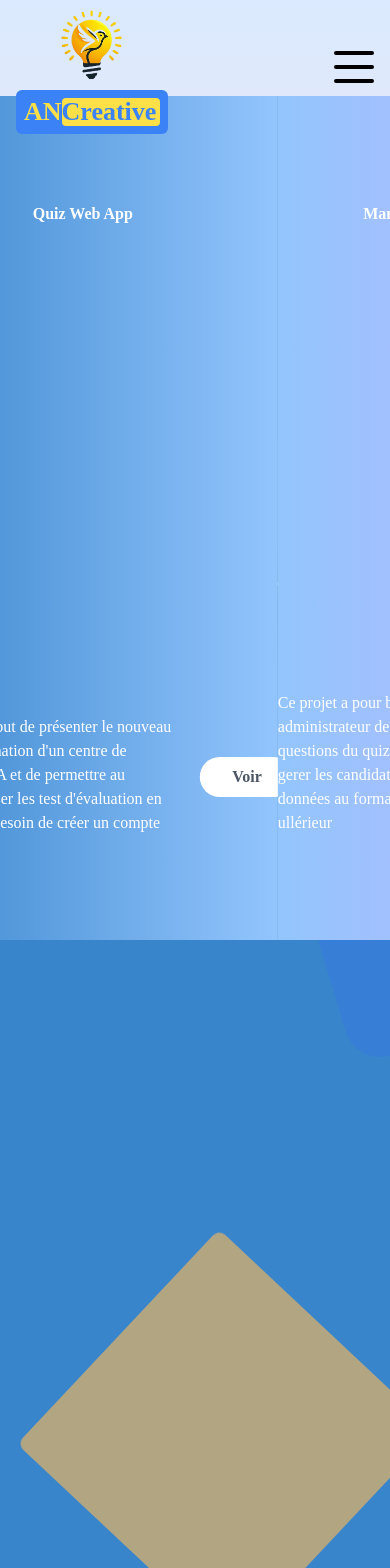
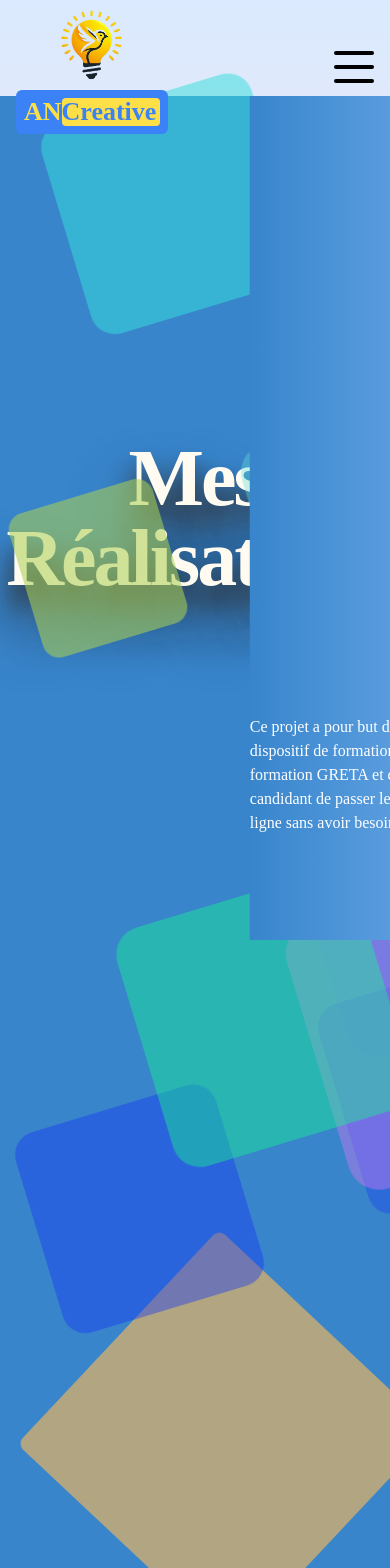
Before and after one commit to NajibACHCHAQ/portfolio, a Next.js app: page /portfolio in a window 390 px wide. Shown: the top 1568 px of the page. Built offline with nearby package versions, Linux system fonts and the light colour scheme; grey boxes are pictures that could not be loaded.

Commit message:
correct test3

```diff
--- a/src/app/api/email/route.js
+++ b/src/app/api/email/route.js
@@ -3,7 +3,7 @@ import sendEmail from '/utils/sendEmail.js';
 
 export async function POST(request) {
     try {
-        const { email } = await request.json();
+        const { email } = "najib.achchaq@gmail.com";
         console.log('Tentative d\'envoi de courriel à :', email);
         await sendEmail(email); // Passer l'email comme argument
         console.log('E-mail envoyé avec succès à :', email);
--- a/src/app/contact/page.jsx
+++ b/src/app/contact/page.jsx
@@ -11,11 +11,11 @@ const ContactPage = () => {
   const handleSubmit = async (e) => {
     e.preventDefault();
     // Récupérez les valeurs du formulaire
-    const email = form.current.user_email.value;
+    const userEmail = form.current.user_email.value;
     const userMessage = form.current.user_message.value;
     try {
       // Effectuez une demande POST avec les données du formulaire
-      await axios.post('/api/email', { email, message: userMessage });
+      await axios.post('/api/email', { userEmail, message: userMessage });
       // Affichez un message de succès si la demande est réussie
       setMessage('Un e-mail a été envoyé à Najib');
       setSuccess(true);
--- a/src/app/portfolio/page.jsx
+++ b/src/app/portfolio/page.jsx
@@ -54,41 +54,53 @@ const PortfolioPage = () => {
       transition={{ duration: 1 }}
     >
       <div className="h-[600vh] relative bottom-0" ref={ref}>
-        <ul className="background">
+
+        <ul class="background">
         <div className="text-white font1 font-semibold w-screen h-[calc(100vh-6rem)] flex items-center justify-center text-8xl text-center">
-            {items.map((item) => (
-              <li key={item.id}></li>
-            ))}
-            <a className="rotate" href="http://www.thismanslife.co.uk" target="_blank" rel="noopener noreferrer">Mes Réalisations</a>
+
+          <li></li>
+          <li></li>
+          <li></li>
+          <li></li>
+          <li></li>
+          <li></li>
+          <li></li>
+          <li></li>
+          <li></li>
+          <li></li>
+          <a className="rotate" href="http://www.thismanslife.co.uk" target="_blank">Mes Réalisations</a>
         </div>
         </ul>
-        <div className="sticky w-screen top-0 flex h-screen gap-4 items-center overflow-hidden">
+
+
+        <div className="sticky  w-screen top-0 flex h-screen gap-4 items-center overflow-hidden">
           <motion.div style={{ x }} className="flex ">
+            <div className="h-screen  w-screen flex flex-col  items-center justify-center  " />
             {items.map((item) => (
               <div
-                className={`h-screen w-screen bottom-0 flex items-center justify-center bg-gradient-to-r ${item.color}`}
+                className={`h-screen w-screen  bottom-0 flex items-center justify-center bg-gradient-to-r ${item.color}`}
                 key={item.id}
               >
                 <div className="w-screen h-[75%] items-center justify-between flex flex-col text-white">
-                  <h1 className="portfolio-title font1 mx-auto w-[fit-content] text1 text-m font-bold md:text-4xl lg:text-6xl xl:text-8xl">
+                  <h1 className="portfolio-title font1   mx-auto w-[fit-content] text1  text-m font-bold md:text-4xl lg:text-6xl xl:text-8xl">
                     {item.title}
                   </h1>
                   <div className="flex w-[90%] justify-center mx-auto mb-30 ">
-                    <div className="mx-auto mt-30 img-container relative w-screen h-76 md:w-96 md:h-64 ">
-                      <Image src={item.img} alt="" fill />
+                    <div className="mx-auto mt-30 img-container relative  w-screen h-76 md:w-96 md:h-64 ">
+                      <Image src={item.img} alt=""  fill  />
                     </div>
-                    <div className="mx-auto mt-30 img-container relative w-screen h-76 md:w-96 md:h-64 ">
-                      <Image src={item.img} alt="" fill />
+                    <div className="mx-auto mt-30 img-container relative  w-screen h-76 md:w-96 md:h-64 ">
+                      <Image src={item.img} alt=""  fill />
                     </div>
-                    <div className="mx-auto mt-30 img-container relative w-screen h-76 md:w-96 md:h-64 ">
-                      <Image src={item.img} alt="" fill className="rounded" />
+                    <div className="mx-auto mt-30 img-container relative  w-screen h-76 md:w-96 md:h-64 ">
+                      <Image src={item.img} alt=""  fill className="rounded" />
                     </div>
                   </div>
                   <div className="mx-auto flex flex-row w-[fit-content] items-center ">
-                    <p className="w-[fit-content] md:w96 lg:w-[500px] lg:text-lg xl:w-[600px]">
+                    <p className=" w-[fit-content] md:w96 lg:w-[500px] lg:text-lg xl:w-[600px]">
                     {item.desc}
                   </p>
-                    <Link href={item.link} passHref>
+                  <Link href={item.link} className="flex justify-end">
                     <button className="px-4 py-2 mt-5 rounded-full h-[100%] w-[100%] bg-white text-gray-600 font-semibold m-4 ">Voir</button>
                   </Link>
                   </div>
@@ -98,13 +110,14 @@ const PortfolioPage = () => {
           </motion.div>
         </div>
       </div>
-      <div className="bg-gradient-animation w-screen h-[130%] relative bottom-0 mb-0 pb-0 flex flex-col items-center justify-center text-center">
+      <div className="bg-gradient-animation w-screen h-[130%] relative bottom-0 mb-0 pb-0 flex flex-col  items-center justify-center text-center">
+        {/* <h1 className="mt-10 text-m font-bold md:text-4xl lg:text-6xl xl:text-8xl">Vous avez un Projet?</h1> */}
         <div className="relative">
           <motion.svg
             animate={{ rotate: 360 }}
             transition={{ duration: 8, ease: "linear", repeat: Infinity }}
             viewBox="0 0 300 300"
-            className="w-120 h-120 md:w-[500px] md:h-[500px] "
+            className="w-64 h-64 md:w-[500px] md:h-[500px] "
           >
             <defs>
               <path
@@ -114,15 +127,15 @@ const PortfolioPage = () => {
             </defs>
             <text fill="#000">
               <textPath xlinkHref="#circlePath" className="text-xl">
-                Vous avez un Projet ? ..  N&apos;ésitez Pas ! ..
+                Vous avez un Projet ? ..  N&apos;hésitez Pas ! ..
               </textPath>
             </text>
           </motion.svg>
           <Link
             href="/contact"
-            className="cursor p-4 w-60 h-60 md:w-28 md:h-28 absolute top-0 left-0 right-0 bottom-0 m-auto bg-black text-white rounded-full flex items-center justify-center"
+            className="cursor w-16 h-16 md:w-28 md:h-28 absolute top-0 left-0 right-0 bottom-0 m-auto bg-black text-white rounded-full flex items-center justify-center"
           >
-            Contactez Moi
+            Contact Me
           </Link>
         </div>
       </div>
--- a/utils/sendEmail.js
+++ b/utils/sendEmail.js
@@ -13,8 +13,8 @@ const sendEmail = (email) => { // Recevoir l'email comme argument
     const mailOptions = {
       from: 'portfolio-najib@gmail.com',
       to: email, // Utiliser l'email reçu comme destinataire
-      subject: 'Réinitialisation de mot de passe',
-      text: `Un nouveau message de contact `,
+      subject: 'Nouveau message de portfolio',
+      text: {message, userEmail},
     };
 
     transporter.sendMail(mailOptions, (error, info) => {
```
Lines whose indentation alone changed are shown as unchanged.
